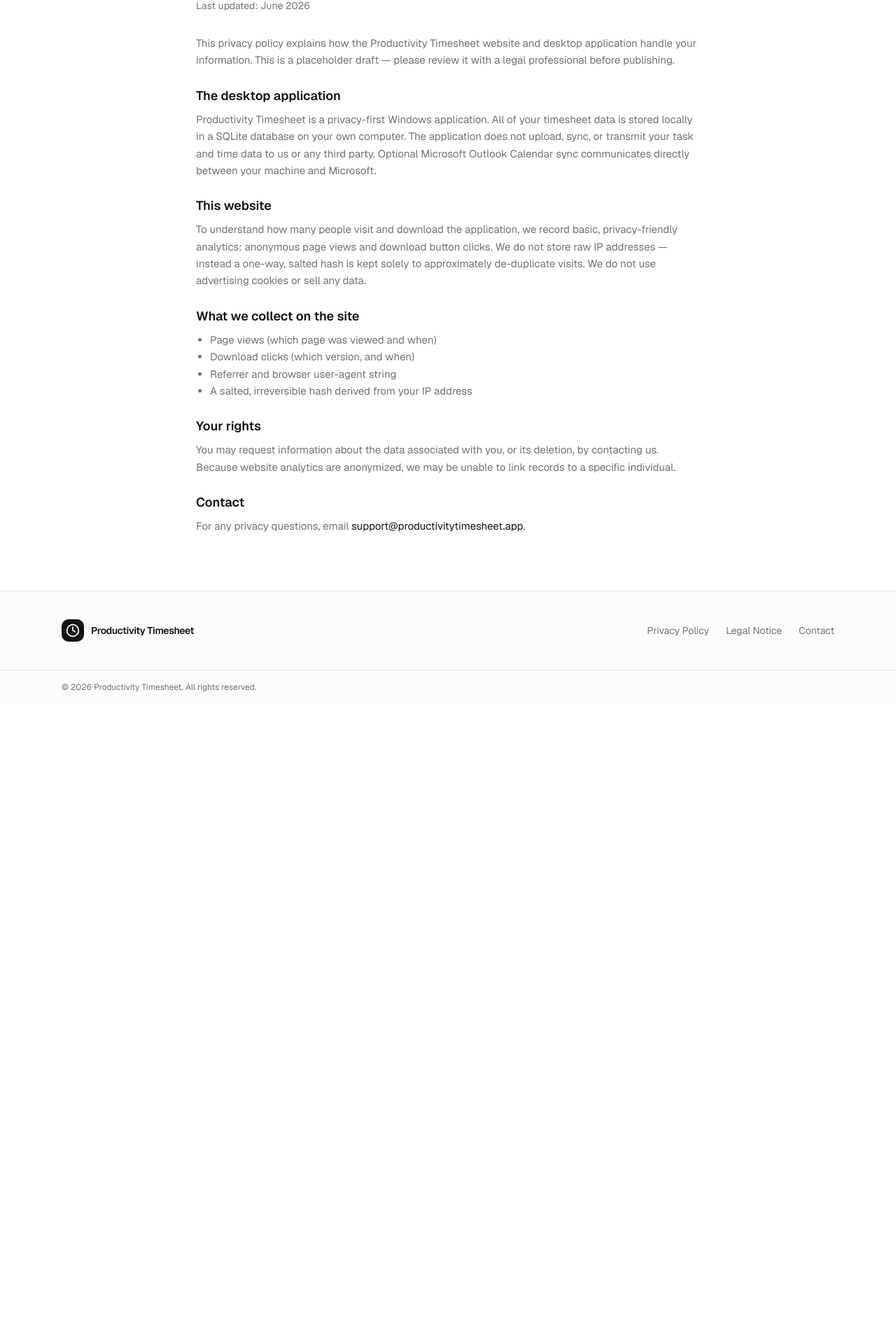
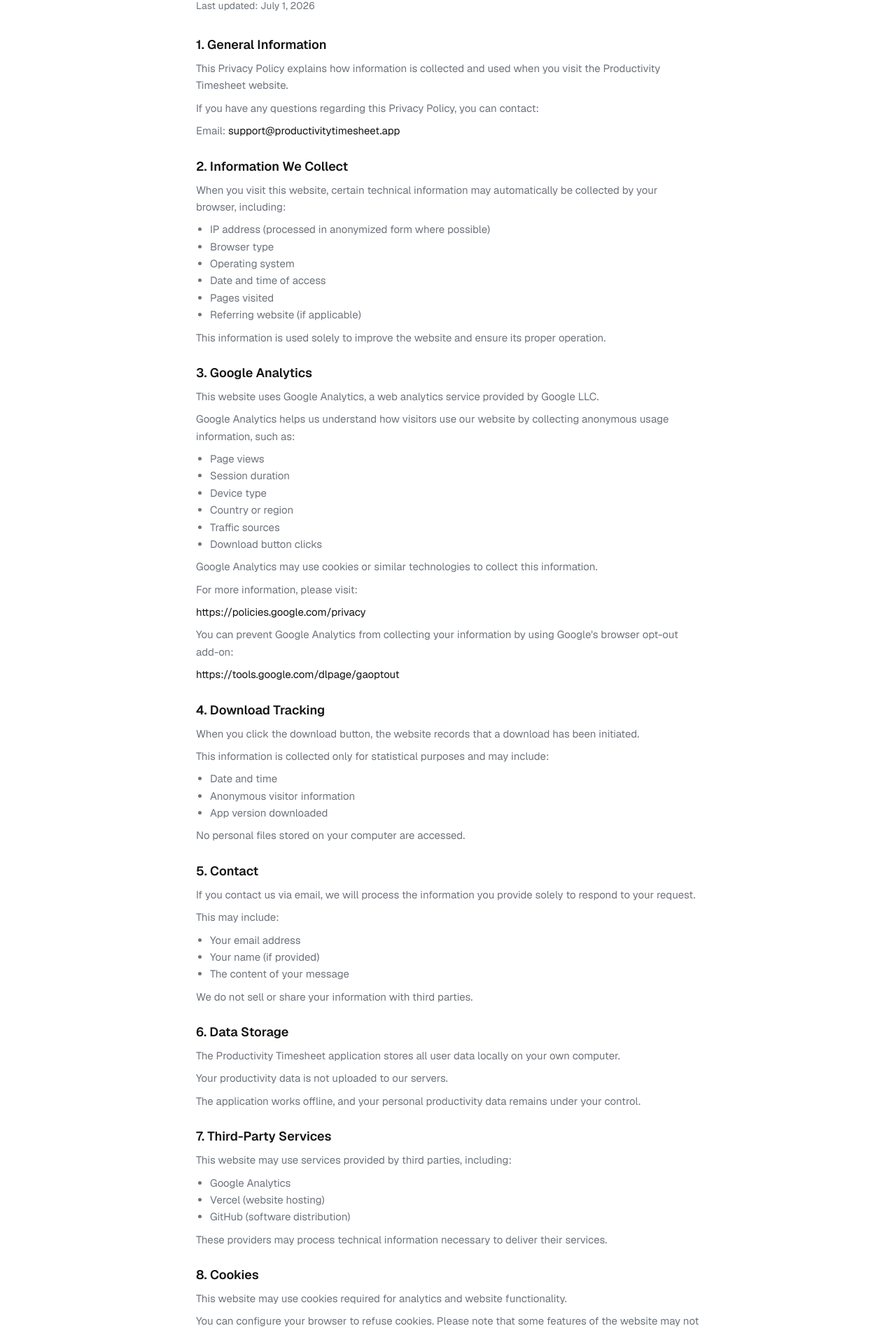
Before and after one commit to wayneburk06/productivity-timesheet-landing-page, a Next.js app: page /privacy in a window 1280 px wide. Shown: the part 195-2100 px from the top of the page at 70% size. Before the commit the page ends 1201 px from the top, so only its background shows below. Built offline with nearby package versions, Linux system fonts and the light colour scheme.

Commit message:
feat: update and expand privacy policy with detailed information and contact details
Co-authored-by: productivitytimesheet.app <298572833+wayneburk06@users.noreply.github.com>

```diff
--- a/app/privacy/page.tsx
+++ b/app/privacy/page.tsx
@@ -9,55 +9,164 @@ export const metadata: Metadata = {
 
 export default function PrivacyPage() {
   return (
-    <LegalPage title="Privacy Policy" updated="June 2026">
-      <p>
-        This privacy policy explains how the {appConfig.name} website and desktop application handle
-        your information. This is a placeholder draft — please review it with a legal professional
-        before publishing.
-      </p>
-
-      <LegalSection heading="The desktop application">
+    <LegalPage title="Privacy Policy" updated="July 1, 2026">
+      <LegalSection heading="1. General Information">
         <p>
-          {appConfig.name} is a privacy-first Windows application. All of your timesheet data is
-          stored locally in a SQLite database on your own computer. The application does not upload,
-          sync, or transmit your task and time data to us or any third party. Optional Microsoft
-          Outlook Calendar sync communicates directly between your machine and Microsoft.
+          This Privacy Policy explains how information is collected and used when you visit the{" "}
+          {appConfig.name} website.
+        </p>
+        <p>If you have any questions regarding this Privacy Policy, you can contact:</p>
+        <p>
+          Email:{" "}
+          <a
+            className="text-primary underline-offset-4 hover:underline"
+            href={`mailto:${appConfig.contactEmail}`}
+          >
+            {appConfig.contactEmail}
+          </a>
         </p>
       </LegalSection>
 
-      <LegalSection heading="This website">
+      <LegalSection heading="2. Information We Collect">
         <p>
-          To understand how many people visit and download the application, we record basic,
-          privacy-friendly analytics: anonymous page views and download button clicks. We do not
-          store raw IP addresses — instead a one-way, salted hash is kept solely to approximately
-          de-duplicate visits. We do not use advertising cookies or sell any data.
+          When you visit this website, certain technical information may automatically be collected
+          by your browser, including:
+        </p>
+        <ul className="list-disc pl-5">
+          <li>IP address (processed in anonymized form where possible)</li>
+          <li>Browser type</li>
+          <li>Operating system</li>
+          <li>Date and time of access</li>
+          <li>Pages visited</li>
+          <li>Referring website (if applicable)</li>
+        </ul>
+        <p>This information is used solely to improve the website and ensure its proper operation.</p>
+      </LegalSection>
+
+      <LegalSection heading="3. Google Analytics">
+        <p>
+          This website uses Google Analytics, a web analytics service provided by Google LLC.
+        </p>
+        <p>
+          Google Analytics helps us understand how visitors use our website by collecting anonymous
+          usage information, such as:
+        </p>
+        <ul className="list-disc pl-5">
+          <li>Page views</li>
+          <li>Session duration</li>
+          <li>Device type</li>
+          <li>Country or region</li>
+          <li>Traffic sources</li>
+          <li>Download button clicks</li>
+        </ul>
+        <p>Google Analytics may use cookies or similar technologies to collect this information.</p>
+        <p>For more information, please visit:</p>
+        <p>
+          <a
+            className="text-primary underline-offset-4 hover:underline"
+            href="https://policies.google.com/privacy"
+            target="_blank"
+            rel="noopener noreferrer"
+          >
+            https://policies.google.com/privacy
+          </a>
+        </p>
+        <p>
+          You can prevent Google Analytics from collecting your information by using Google&apos;s
+          browser opt-out add-on:
+        </p>
+        <p>
+          <a
+            className="text-primary underline-offset-4 hover:underline"
+            href="https://tools.google.com/dlpage/gaoptout"
+            target="_blank"
+            rel="noopener noreferrer"
+          >
+            https://tools.google.com/dlpage/gaoptout
+          </a>
         </p>
       </LegalSection>
 
-      <LegalSection heading="What we collect on the site">
+      <LegalSection heading="4. Download Tracking">
+        <p>
+          When you click the download button, the website records that a download has been
+          initiated.
+        </p>
+        <p>This information is collected only for statistical purposes and may include:</p>
         <ul className="list-disc pl-5">
-          <li>Page views (which page was viewed and when)</li>
-          <li>Download clicks (which version, and when)</li>
-          <li>Referrer and browser user-agent string</li>
-          <li>A salted, irreversible hash derived from your IP address</li>
+          <li>Date and time</li>
+          <li>Anonymous visitor information</li>
+          <li>App version downloaded</li>
         </ul>
+        <p>No personal files stored on your computer are accessed.</p>
       </LegalSection>
 
-      <LegalSection heading="Your rights">
+      <LegalSection heading="5. Contact">
         <p>
-          You may request information about the data associated with you, or its deletion, by
-          contacting us. Because website analytics are anonymized, we may be unable to link records
-          to a specific individual.
+          If you contact us via email, we will process the information you provide solely to respond
+          to your request.
+        </p>
+        <p>This may include:</p>
+        <ul className="list-disc pl-5">
+          <li>Your email address</li>
+          <li>Your name (if provided)</li>
+          <li>The content of your message</li>
+        </ul>
+        <p>We do not sell or share your information with third parties.</p>
+      </LegalSection>
+
+      <LegalSection heading="6. Data Storage">
+        <p>
+          The {appConfig.name} application stores all user data locally on your own computer.
+        </p>
+        <p>Your productivity data is not uploaded to our servers.</p>
+        <p>
+          The application works offline, and your personal productivity data remains under your
+          control.
         </p>
       </LegalSection>
 
-      <LegalSection heading="Contact">
+      <LegalSection heading="7. Third-Party Services">
+        <p>This website may use services provided by third parties, including:</p>
+        <ul className="list-disc pl-5">
+          <li>Google Analytics</li>
+          <li>Vercel (website hosting)</li>
+          <li>GitHub (software distribution)</li>
+        </ul>
         <p>
-          For any privacy questions, email{" "}
-          <a className="text-primary underline-offset-4 hover:underline" href={`mailto:${appConfig.contactEmail}`}>
+          These providers may process technical information necessary to deliver their services.
+        </p>
+      </LegalSection>
+
+      <LegalSection heading="8. Cookies">
+        <p>This website may use cookies required for analytics and website functionality.</p>
+        <p>
+          You can configure your browser to refuse cookies. Please note that some features of the
+          website may not function correctly if cookies are disabled.
+        </p>
+      </LegalSection>
+
+      <LegalSection heading="9. Data Security">
+        <p>
+          Reasonable technical and organizational measures are taken to protect the website and user
+          information against unauthorized access, alteration, or disclosure.
+        </p>
+      </LegalSection>
+
+      <LegalSection heading="10. Changes to this Privacy Policy">
+        <p>This Privacy Policy may be updated from time to time.</p>
+        <p>The latest version will always be published on this page.</p>
+      </LegalSection>
+
+      <LegalSection heading="11. Contact">
+        <p>For privacy-related questions, please contact:</p>
+        <p>
+          <a
+            className="text-primary underline-offset-4 hover:underline"
+            href={`mailto:${appConfig.contactEmail}`}
+          >
             {appConfig.contactEmail}
           </a>
-          .
         </p>
       </LegalSection>
     </LegalPage>
```
